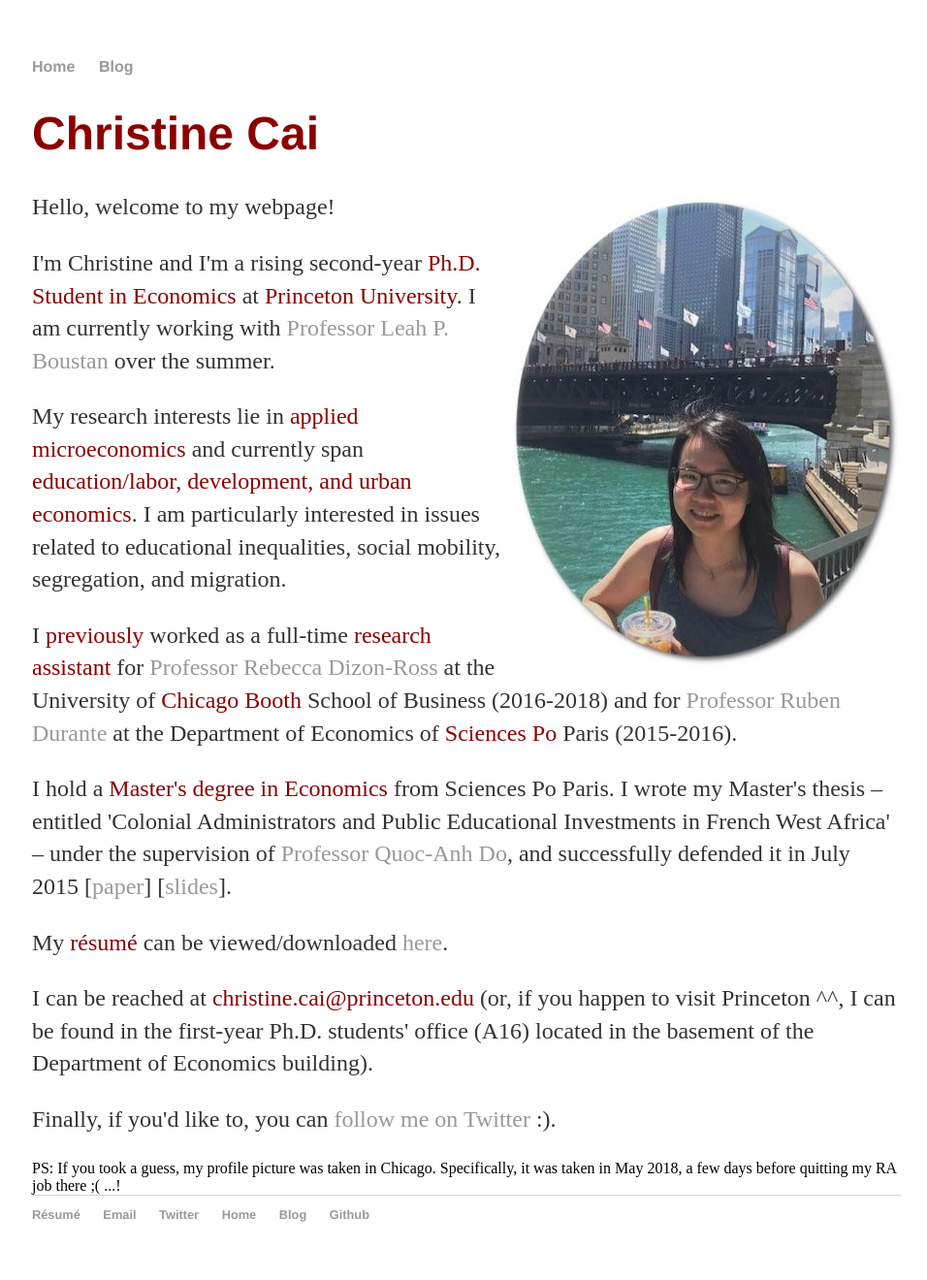
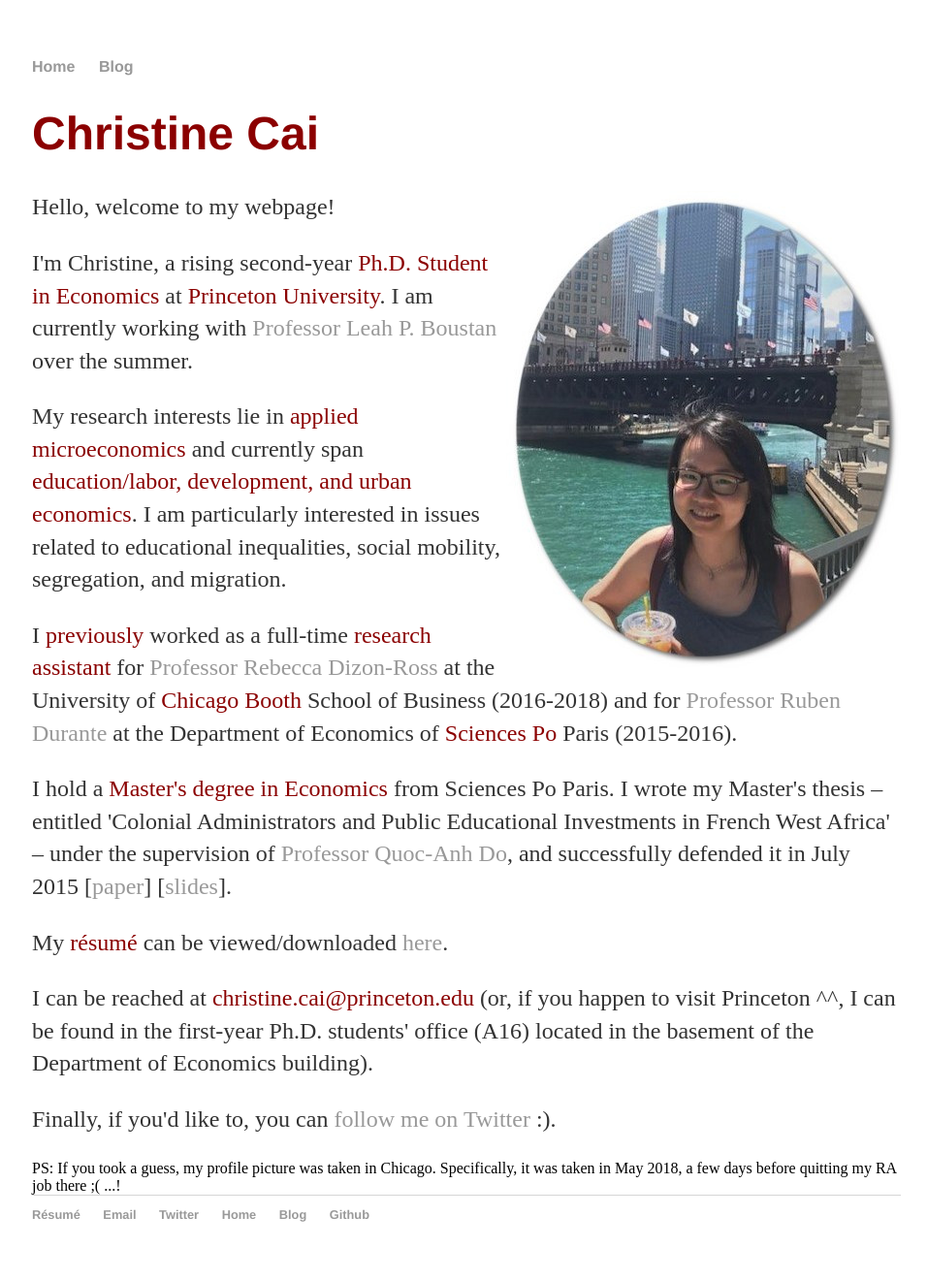
Before and after one commit to christinecai/christinecai.github.io, a Jekyll site: the page built from index.html, in a window 1280 px wide. Shown: the whole page at 97% size, without its empty margins (159-1115 px from the left). Built offline with Jekyll 4.4.1, drawn with Linux system fonts in a browser that asks for light colours.

Commit message:
Update index.html

```diff
--- a/index.html
+++ b/index.html
@@ -13,7 +13,7 @@ title: Christine Cai
 
 		<p>Hello, welcome to my webpage!</p>
 
-	<p>I'm Christine and I'm a rising second-year <font color="darkred">Ph.D. Student in Economics</font> at <font color="darkred">Princeton University</font>. I am currently working with <a href="https://scholar.princeton.edu/lboustan/home">Professor Leah P. Boustan</a> over the summer.</p>
+	<p>I'm Christine, a rising second-year <font color="darkred">Ph.D. Student in Economics</font> at <font color="darkred">Princeton University</font>. I am currently working with <a href="https://scholar.princeton.edu/lboustan/home">Professor Leah P. Boustan</a> over the summer.</p>
 
 		<p>My research interests lie in <font color="darkred">applied microeconomics</font>
 			and currently span <font color="darkred">education/labor, development, and urban economics</font>.
```
